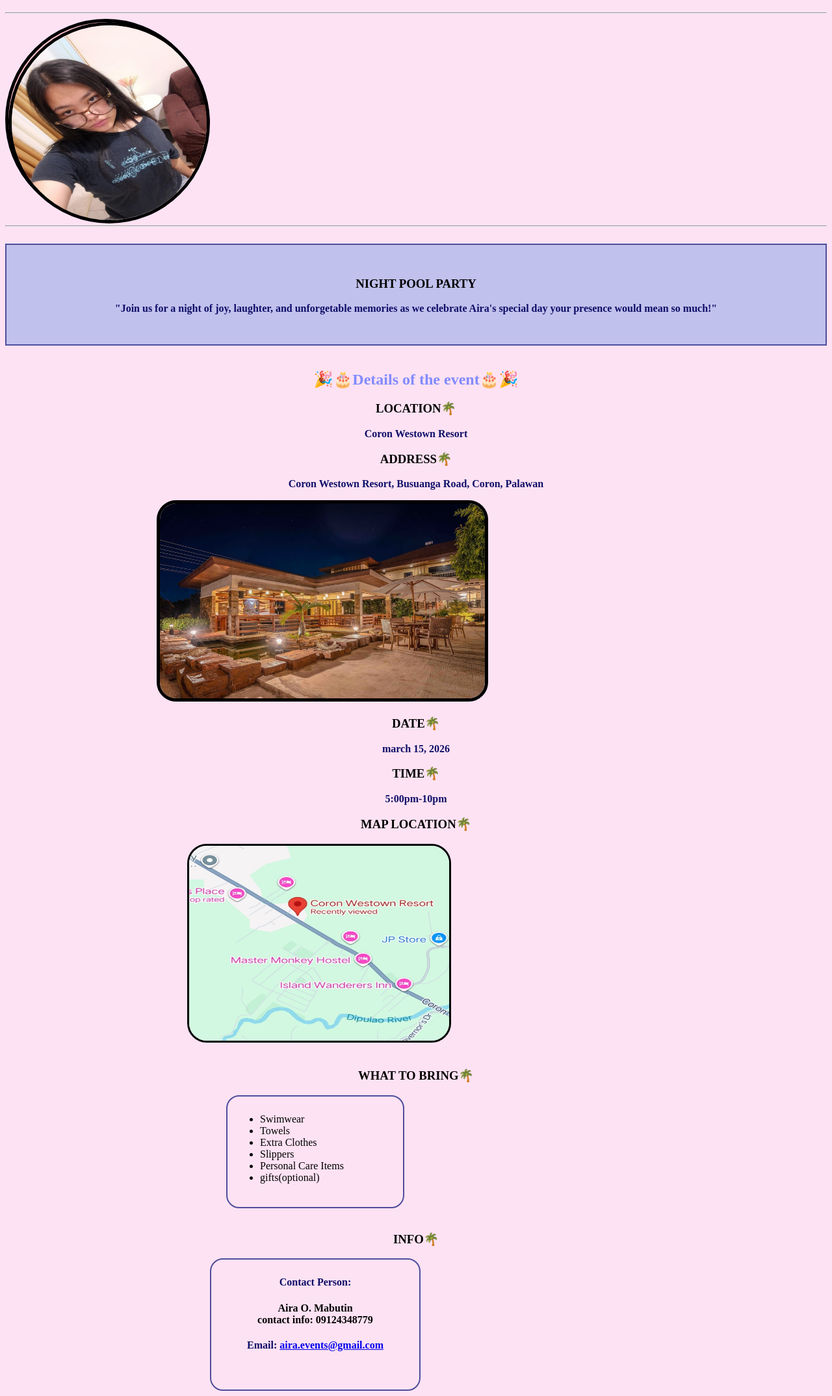
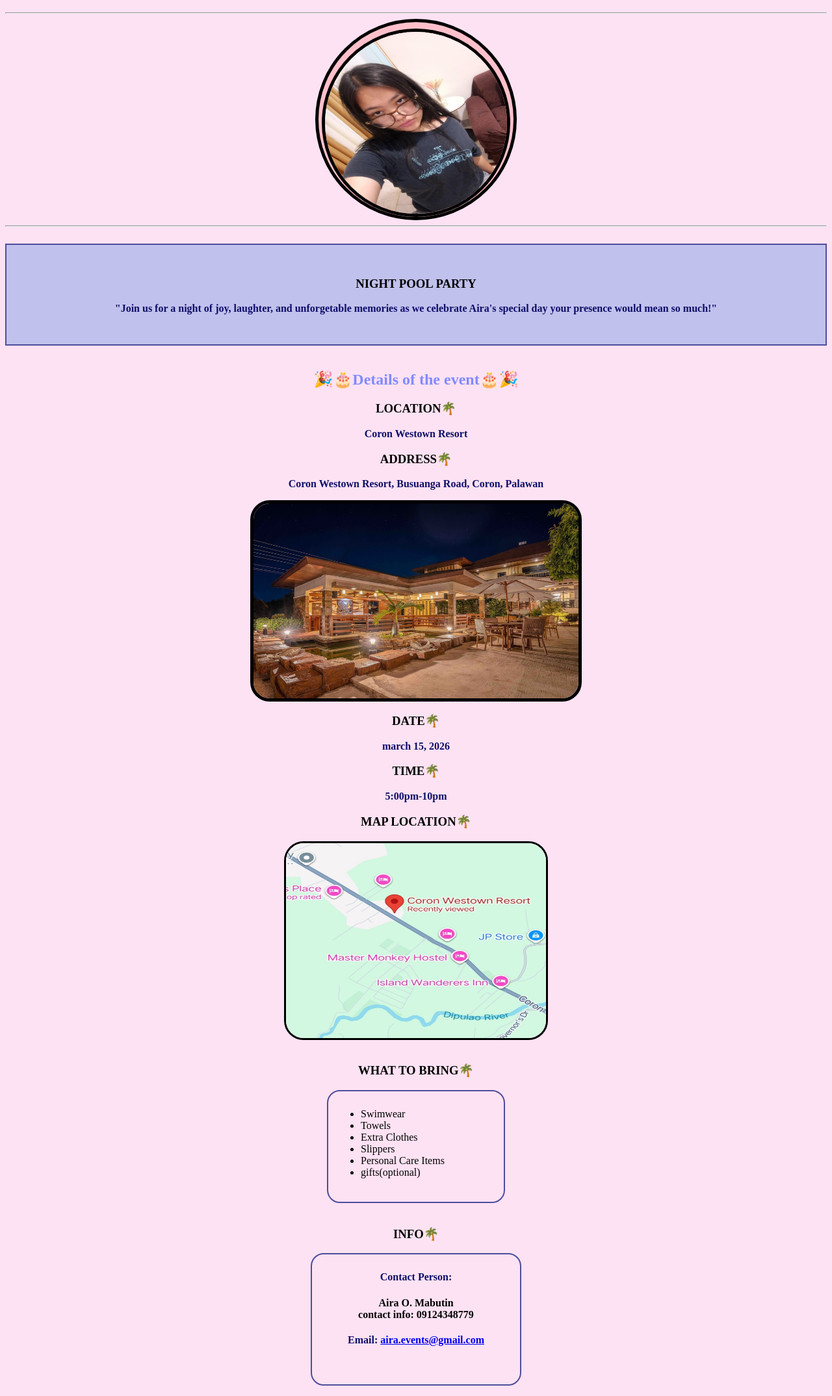
Before and after one commit to airamabutin321/Birthday-invitation-, a plain HTML site: page index.html in a window 1280 px wide. Shown: the part 73-2222 px from the top of the page at 65% size. Drawn offline with Linux system fonts and the light colour scheme.

Commit message:
Refactor styles and update HTML structure

```diff
--- a/index.html
+++ b/index.html
@@ -13,11 +13,6 @@ h1{
     text-align: center;
  font-family: Impact, Haettenschweiler, 'Arial Narrow Bold', sans-serif;
 font-weight: bold;
-
-
-}
-image{
-    text-align: center;
 }
 h2{
     text-align: center;
@@ -29,16 +24,13 @@ h2{
     width: 300px;
       height: 300px;
 background-color: pink;
-margin:center;
+margin: 0 auto;
 }
-
-
 p{
     color: #0E0E68;
     font-weight: bold;
     text-align: center;
 }
-
 .p1{
 background-color: #c1c1ed;
   padding: 30px;
@@ -47,22 +39,22 @@ background-color: #c1c1ed;
 h3{
     text-align: center;
 }
-
 .box1 img {
   display: block;
-  margin: 0 auto;
- border-radius: 170px;
+ margin: 10px auto;
+  border-radius: 150px;
+ width: 280px;
+  height: 280px;
 }
 img{
-margin-left:233px;
+ display: block;margin: 0 auto;
 border-radius: 30px;
    border:5px solid black;
 }
 .list{
     padding: 10px;
-  width:250px ;
-  height:150px ;
-  margin-left: 340px;
+  width:250px ; height:150px ;
+ margin: 0 auto;
   border-radius: 20px;
     border: 2px solid#4f4d9c;
 }
@@ -70,23 +62,21 @@ border:5px solid black;
     width:300px ;
      height:180px ;
        border-radius:20px;
-    margin-left: 315px;
+    margin: 0 auto;
         padding: 10px;
     text-align: center;
     border:2px solid #4f4d9c;
 }
 .box2 img{
-margin-left:280px;
-height:300px ;
+  display: block;
+margin: 0 auto;
+    height:300px;
 width:400px ;
   border-radius: 30px;
 border:3px solid black;
 }
-
 </style>
 </head>
-
-
 <body>
 <h1>Aira's 17th Birthday</h1>
 <hr>
@@ -95,7 +85,6 @@ border:3px solid black;
 </div>
 <hr>
 <br>
-
 <div class="p1">
     <h3>NIGHT POOL PARTY</h3>
 <p>"Join us for a night of joy, laughter, and unforgetable memories as we celebrate Aira's special day your presence would mean so much!" </p>
@@ -108,8 +97,6 @@ border:3px solid black;
 <h3>ADDRESS🌴</h3>
 <p>Coron Westown Resort, Busuanga Road, Coron, Palawan</p>
 <img src="coron.jpg" alt="resort pic" width="500px" height="300px">
-
-
  <h3>DATE🌴</h3>
 <p>march 15, 2026</p>
   <h3>TIME🌴</h3>
@@ -119,7 +106,6 @@ border:3px solid black;
 <img src="map.jpg" alt="maplocation">
 </div>
 <br>
-
 <h3>WHAT TO BRING🌴</h3>
 <div class="list">
 <ul>
@@ -128,7 +114,8 @@ border:3px solid black;
     <li>Extra Clothes</li>
 <li>Slippers </li>
     <li>Personal Care Items</li>
-    <li>gifts(optional)</li>
+    <li>gifts(optional)
+    </li>
 </ul>
 </div>
 <br>
@@ -138,7 +125,6 @@ border:3px solid black;
 <h4>Aira O. Mabutin<br>
 contact info: 09124348779</h4>
 <p>Email: <a href="mailto:aira.events@gmail.com">aira.events@gmail.com</a></p>
-
 </div>
 </body>
     </html>
```
Lines whose indentation alone changed are shown as unchanged.
